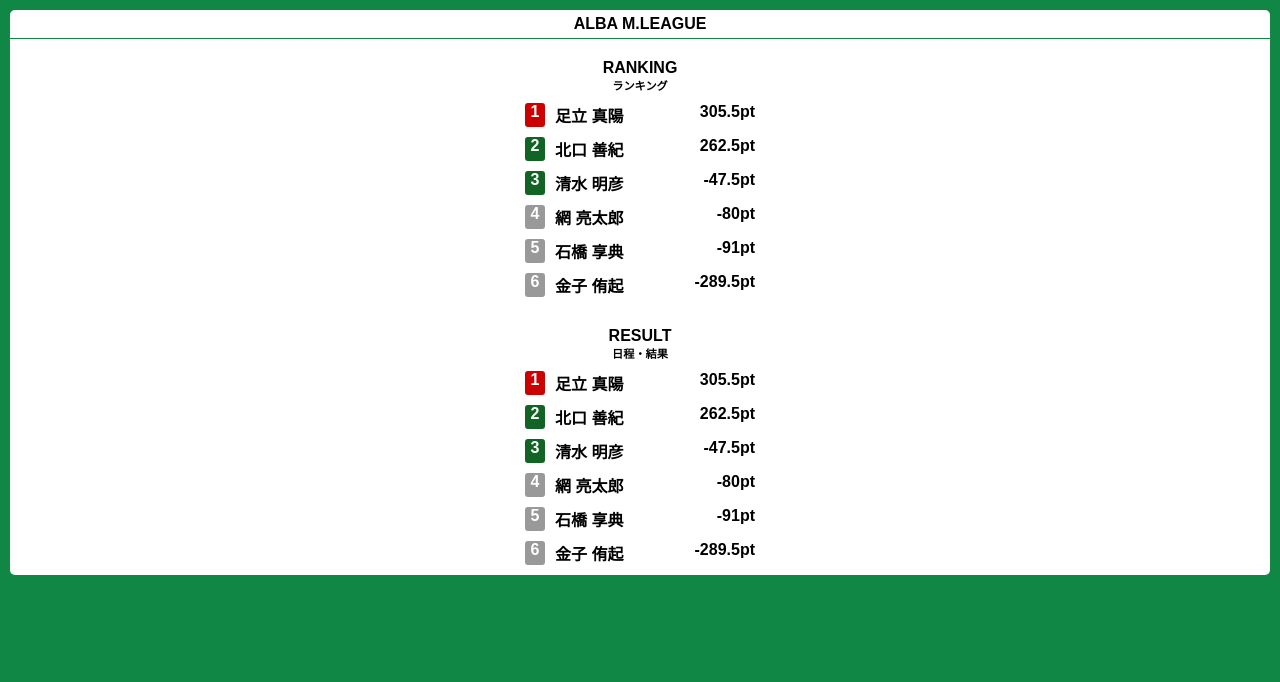
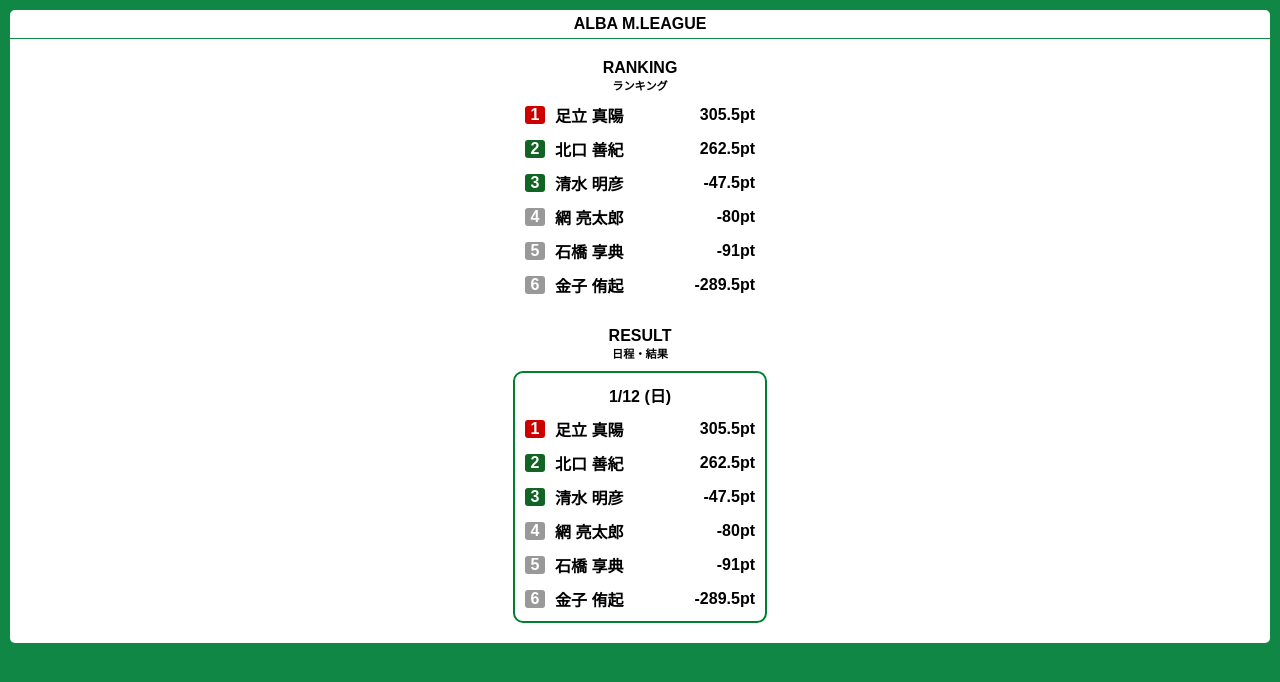
Before and after one commit to peichan/alba-mleague, an Angular app: page / in a window 1280 px wide. Shown: the top 682 px of the page. Built offline with nearby package versions, Linux system fonts and the light colour scheme.

Commit message:
add day-result

```diff
--- a/src/app/app.component.css
+++ b/src/app/app.component.css
@@ -29,6 +29,7 @@
 .result-rank-item {
   padding-top: 10px;
   justify-content: center;
+  align-items: center;
   display: flex;
 }
 
@@ -57,3 +58,15 @@
   width: 100px;
   text-align: right;
 }
+
+.day-result {
+  margin: 10px;
+  padding: 10px;
+  border-radius: 10px;
+  border: 2px solid #007f31;
+  display: inline-block;
+}
+
+.day {
+  font-size: 1rem;
+}
--- a/src/app/app.component.html
+++ b/src/app/app.component.html
@@ -45,6 +45,10 @@
       <span lang="en">RESULT</span>
       <span lang="ja">日程・結果</span>
     </h2>
+    <div class="day-result">
+      <h2 class="day">
+        <span lang="ja">1/12 (日)</span>
+      </h2>
       <div class="result-item">
         <ol class="result-rank-list">
           <li class="result-rank-item">
@@ -81,3 +85,4 @@
       </div>
     </div>
   </div>
+</div>
```
Lines whose indentation alone changed are shown as unchanged.
